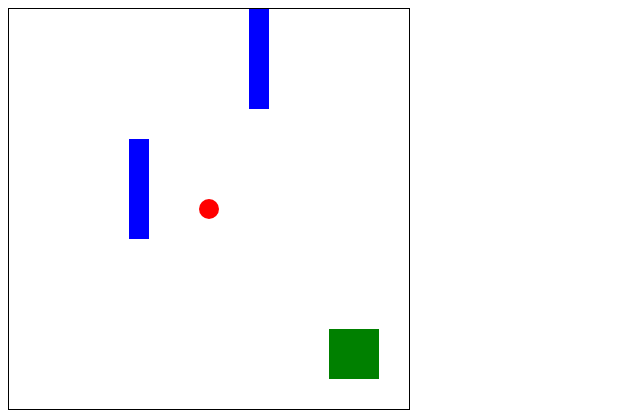
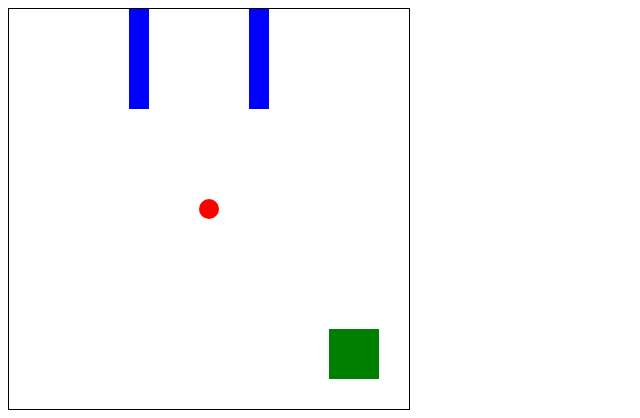
Before and after one commit to Bramvdbrink/zebie, a plain HTML site: page index.html in a window 1280 px wide. Shown: the whole page, without its empty margins (0-640 px from the left). Drawn offline with Linux system fonts and the light colour scheme.

Commit message:
Update index.html

```diff
--- a/index.html
+++ b/index.html
@@ -117,7 +117,7 @@
         let obstacleTop = parseInt(obstacleStyle.top);
 
         // Verplaats de obstakels naar boven en onder
-        obstacleTop += Math.random() > 0.5 ? 60 : -50;
+        obstacleTop += Math.random() > 1.5 ? 60 : -50;
 
         // Controleer de bovenste en onderste grenzen
         obstacleTop = Math.max(Math.min(obstacleTop, container.clientHeight - obstacle.clientHeight), 0);
```
